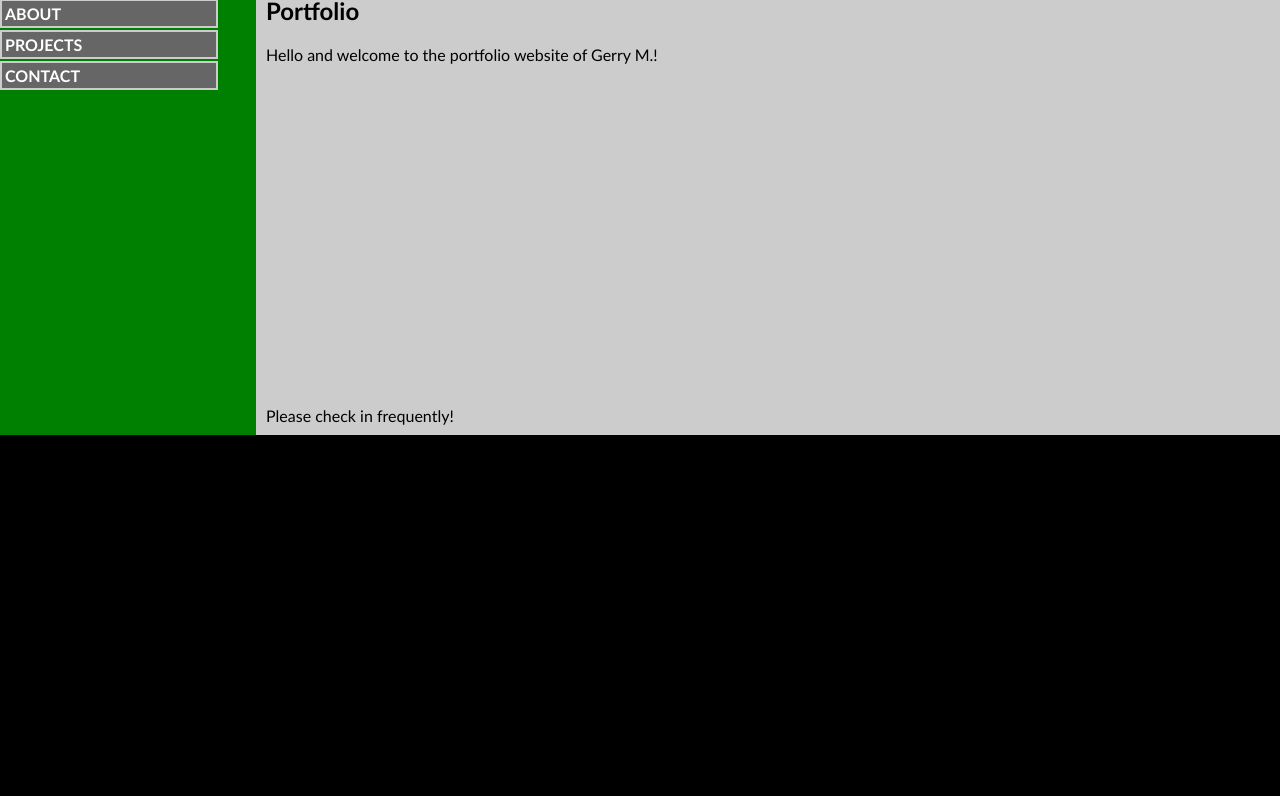
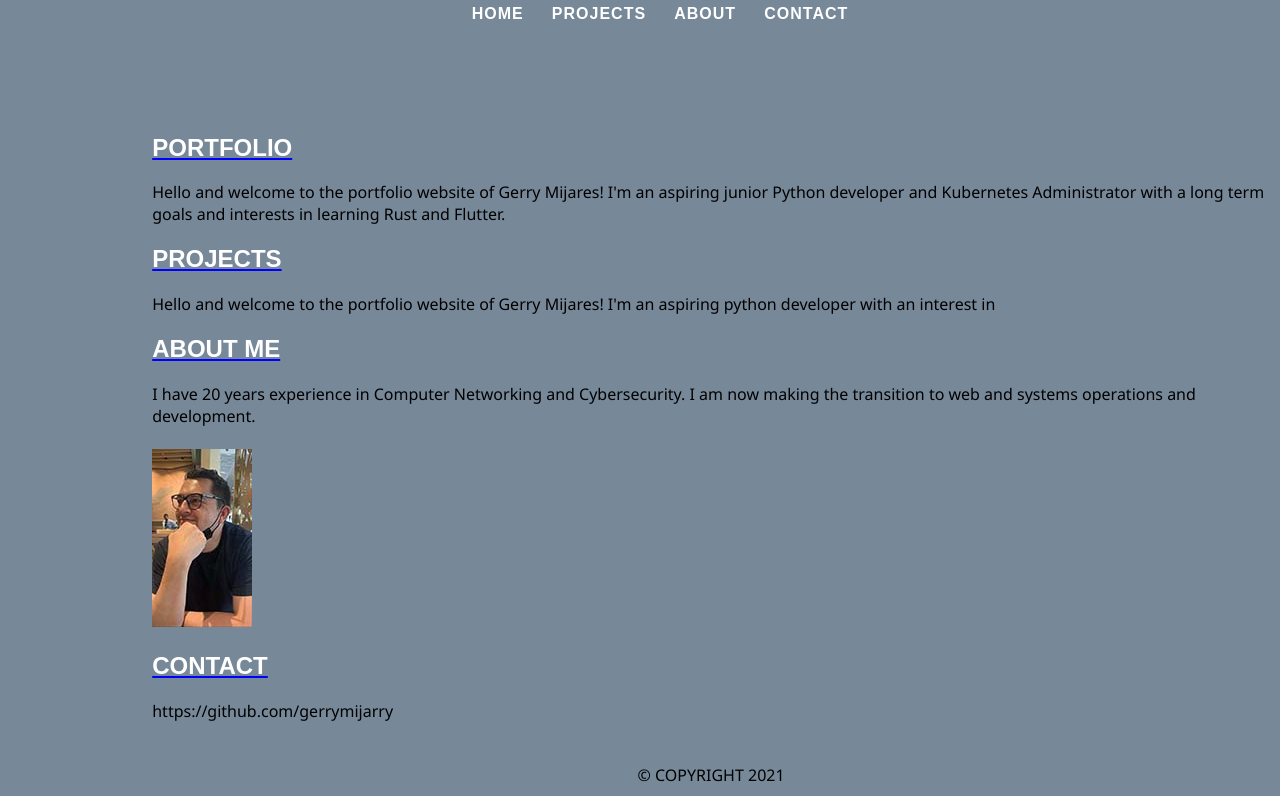
Before and after one commit to GerryMijarry/gerrymijarry.github.io, a plain HTML site: page index.html in a window 1280 px wide. Shown: the part 175-971 px from the top of the page. Before the commit the page ends 800 px from the top, so only its background shows below. Drawn offline with Linux system fonts and the light colour scheme.

Commit message:
finalized design and updated verbage

```diff
--- a/index.html
+++ b/index.html
@@ -32,63 +32,111 @@ TODO Bonus: (5 Points) As a web developer, I want my web page to be mobile respo
     <link rel="stylesheet" href="styles/style.css">
     <title>Document</title>
   </head>
-  <body style="margin: 0px; padding: 0px; font-family: 'Trebuchet MS', verdana">
+  <body >
     <table
       width="100%"
       style="height: 100%"
       cellpadding="10"
       cellspacing="0"
-      border="0"
     >
       <tr>
-        <td colspan="2" style="height: 100px" bgcolor="#a9a9a9">
+        <td colspan="2" class="header">
           <h1>GERRYMIJARRY.GITHUB.COM</h1>
         </td>
       </tr>
       <tr>
-        <td colspan="2" style="height: 1px" bgcolor="#000000">
+        <td colspan="2" class="menu">
+          <nav>
+            <ul>
+              <li class="item"><a href="index.html">HOME</a></li>
+              <li class="item"><a href="projects.html">PROJECTS</a></li>
+              <li class="item"><a href="about.html">ABOUT</a></li>
+              <li class="item"><a href="contact.html">CONTACT</a></li>
+            </ul>
+          </nav>
+        </td>
+      </tr>
+      <tr>
+        <td colspan="2">
         </td>
       </tr>
       <tr>
         <td
-          width="20%"
+          width="10%"
+          class="menu"
+        >
+
+        </td>
+
+        <td width="80%" valign="top" >
+          <h2>PORTFOLIO</h2>
+
+          Hello and welcome to the portfolio website of Gerry Mijares!
+          I'm an aspiring junior Python developer and Kubernetes Administrator with a long term goals and interests in learning Rust and Flutter.
+
+
+
+
+
+
+
+
+
+
+
+          <h2>PROJECTS</h2>
+
+          Hello and welcome to the portfolio website of Gerry Mijares!
+          I'm an aspiring python developer with an interest in
+
+
+
+
+          <h2>ABOUT ME</h2>
+
+          I have 20 years experience in Computer Networking and Cybersecurity.
+          I am now making the transition to web and systems operations and development.
+          <br><br>
+          <img src="images/me.jpg">
+
+
+
+
+
+
+
+
+          <h2>CONTACT</h2>
+          https://github.com/gerrymijarry
+          <br><br>
+
+
+
+
+
+
+
+
+
+
+
+
+
+
+
+        </td>
+      </tr>
+      <tr>
+        <td
+          width="10%"
           valign="top"
           class="menu"
         >
-        <ul class="menu">
-            <li><a href="#">HOME</a></li>
-            <li><a href="#">ABOUT</a></li>
-            <li><a href="#">PROJECTS</a></li>
-            <li><a href="#">CONTACT</a></li>
-          </ul>
+
         </td>
 
-        <td width="80%" valign="top" bgcolor="#cccccc">
-          <h2>Portfolio</h2>
-
-          Hello and welcome to the portfolio website of Gerry M.!
-
-          <br />
-          <br />
-          <br />
-          <br />
-          <br />
-          <br />
-          <br />
-          <br />
-          <br />
-          <br />
-          <br />
-          <br />
-          <br />
-          <br />
-          <br />
-          <br />
-          <br />
-          <br />
-          <br />
-
-          Please check in frequently!
+        <td width="80%" valign="top" class="footer" >
+          &copy; COPYRIGHT 2021
         </td>
       </tr>
     </table>
--- a/styles/style.css
+++ b/styles/style.css
@@ -1,31 +1,79 @@
 body {
-  background-color: black;
+	font-family: "Segoe UI", Tahoma, Geneva, Verdana, sans-serif;
+	margin: 0;
+	background-color: lightslategray;
+ }
+ .header {
+	text-align: center;
+	background: lightslategray;
+	color: white;
+	font-size: 20px;
+ }
+ main {
+	padding: 20px;
+	font-size: 18px;
+ }
+
+h1, h2{
+	text-decoration: underline;
+  	text-decoration-color: blue;
+	color: white;
+	font-family: Arial, Helvetica, sans-serif;
 }
 
-.menu {
-	margin: 0px;
-	padding: 0px;
-	color: #000;
-	width: 220px;
-	list-style: none;
-  background-color: green;
-  font-weight: bold;
+ol, ul {
+    list-style: none;
 }
-.menu li {
-	padding: 2px 2px 0px 0px;
-	margin: 0px;
+li {
+    display: inline-block;
+    padding: 20px 0 20px;
+    vertical-align: middle;
 }
-.menu li a, .menu li a:visited {
-	margin: 0px;
-	padding: 3px 3px;
-	color: #fff;
-	display: block;
-	border: #ccc 2px solid;
-	background: #666;
-	text-decoration: none;
+a:hover, a:focus, a:active {
+    color: blue;
+    text-decoration: none;
 }
-.menu li a:hover {
-	color: #000;
-	background: #ccc;
-	border: #000 2px solid;
+a {
+    font-family: Arial, 'Helvetica Neue', Helvetica, sans-serif;
+    text-decoration: none;
+    transition: color 0.1s, background-color 0.1s;
+	color: white
 }
+a {
+    position: relative;
+    display: block;
+    padding: 16px 0;
+    margin: 0 12px;
+    letter-spacing: 1px;
+    font-size: 16px;
+    line-height: 16px;
+    font-weight: 900;
+    text-transform: uppercase;
+    transition: color 0.1s,background-color 0.1s,padding 0.2s ease-in;
+
+}
+a::before {
+    content: '';
+    display: block;
+    position: absolute;
+    bottom: 3px;
+    left: 0;
+    height: 3px;
+    width: 100%;
+    background-color: white;
+    transform-origin: right top;
+    transform: scale(0, 1);
+    transition: color 0.1s,transform 0.2s ease-out;
+}
+a:active::before {
+    background-color: blue;
+}
+a:hover::before, a:focus::before {
+    transform-origin: left top;
+    transform: scale(1, 1);
+}
+
+.footer, .menu {
+	vertical-align: middle;
+	text-align: center;
+}
```
Also changed, not shown: images/me.jpg (added), 2 other files.
